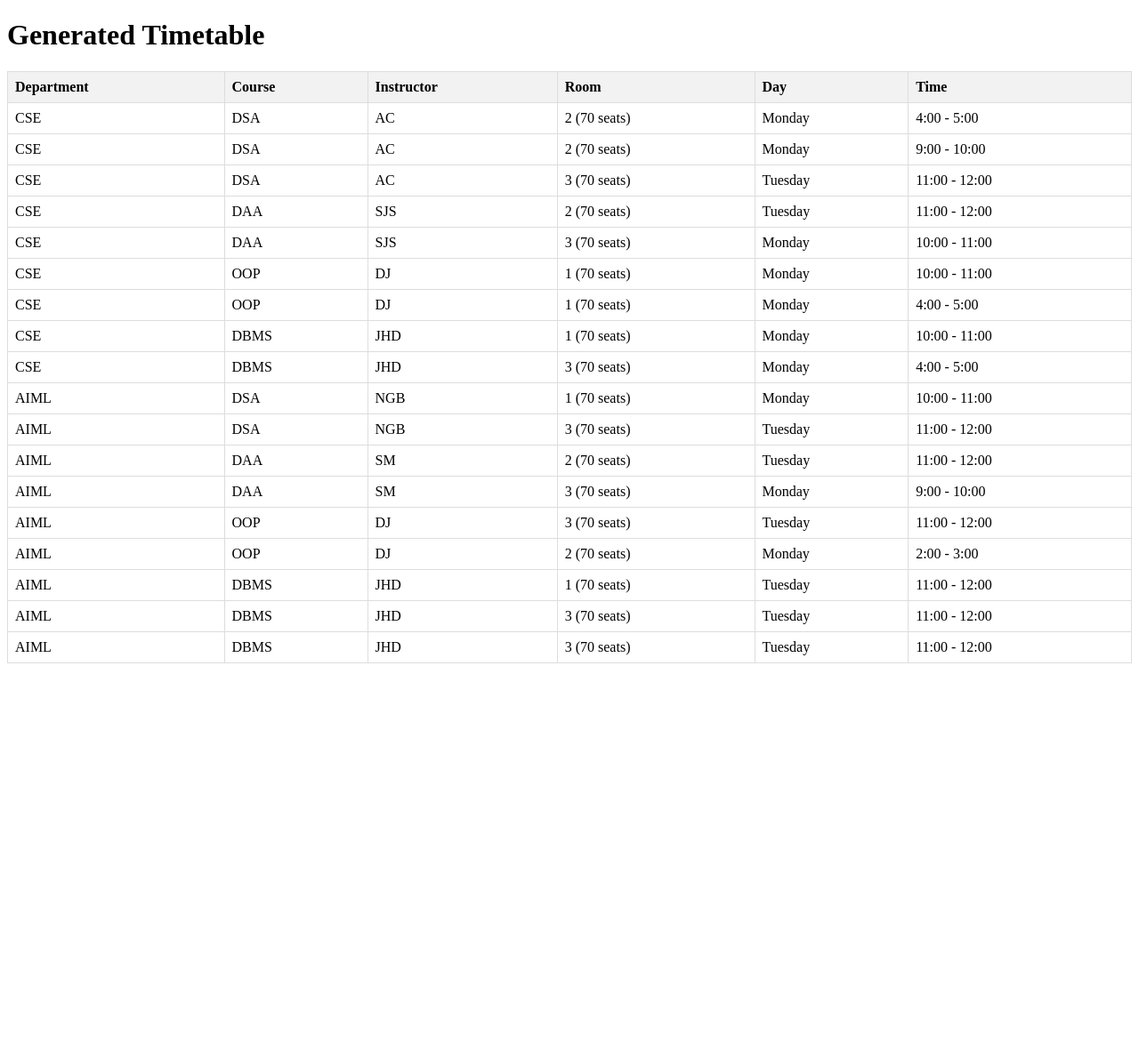
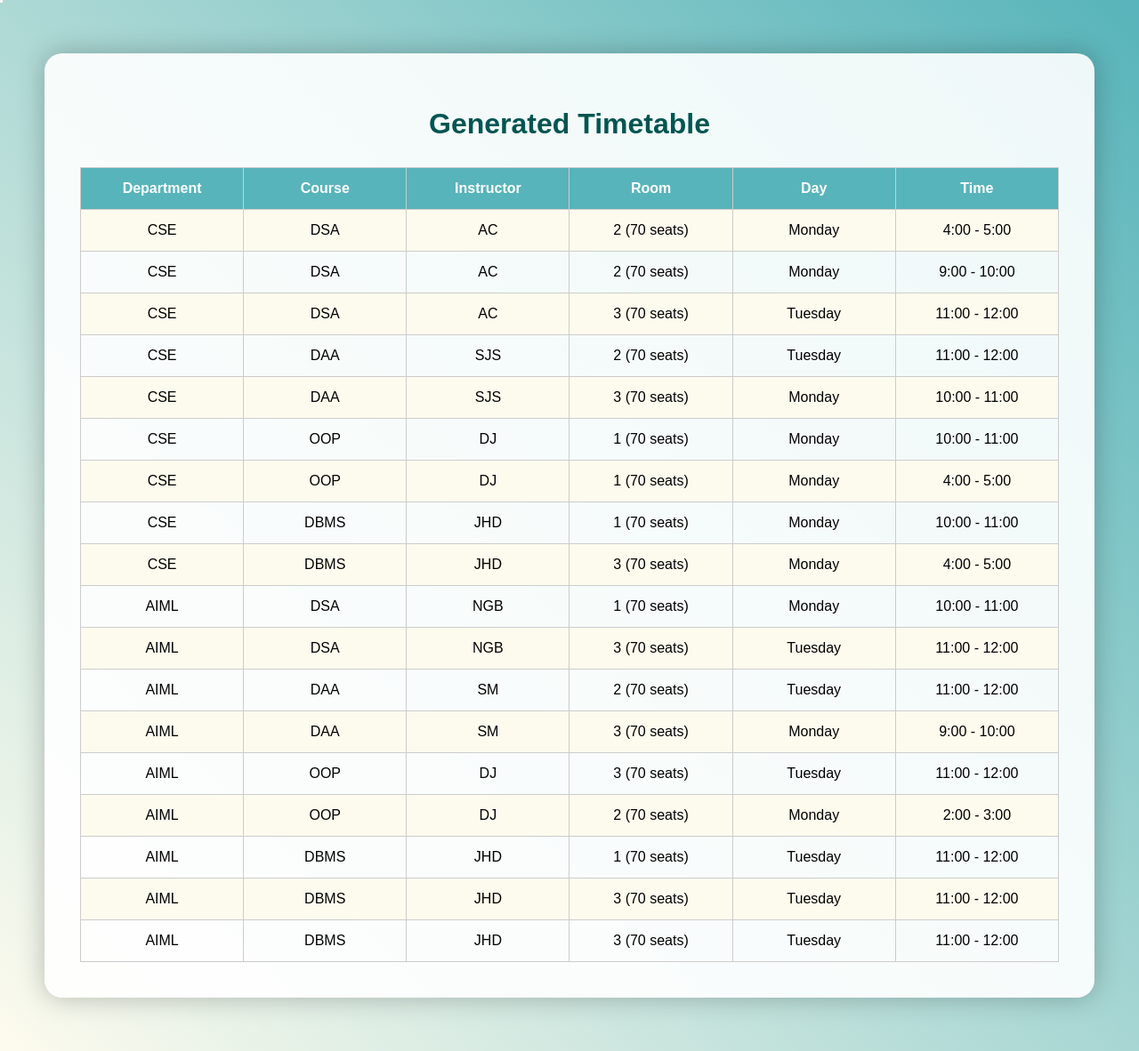
Before and after one commit to aditya95-pixel/Sbh-2025, a Flask app: page /timetable in a window 1280 px wide. Shown: the whole page at 89% size. Run offline with Flask 3, Linux system fonts and the light colour scheme; data comes from the database, SQL or seed files in the repository.

Commit message:
Update timetable.html

```diff
--- a/templates/timetable.html
+++ b/templates/timetable.html
@@ -1,16 +1,79 @@
 <!DOCTYPE html>
-<html>
+<html lang="en">
 <head>
+    <meta charset="UTF-8">
+    <meta name="viewport" content="width=device-width, initial-scale=1.0">
     <title>Timetable</title>
     <style>
-        table { border-collapse: collapse; width: 100%; }
-        th, td { border: 1px solid #ddd; padding: 8px; text-align: left; }
-        th { background-color: #f2f2f2; }
+        body, html {
+            margin: 0;
+            padding: 0;
+            height: 100%;
+            overflow: hidden;
+            background: linear-gradient(45deg, #FDFBEE, #57B4BA);
+            font-family: Arial, sans-serif;
+        }
+
+        canvas {
+            position: fixed;
+            top: 0;
+            left: 0;
+            z-index: 0;
+        }
+
+        .content {
+            position: relative;
+            z-index: 1;
+            padding: 40px;
+            background-color: rgba(255, 255, 255, 0.9);
+            max-width: 1100px;
+            margin: 60px auto;
+            border-radius: 20px;
+            box-shadow: 0 0 30px rgba(0, 0, 0, 0.25);
+        }
+
+        h1 {
+            text-align: center;
+            color: #015551;
+            margin-bottom: 30px;
+        }
+
+        table {
+            border-collapse: collapse;
+            width: 100%;
+            table-layout: fixed;
+        }
+
+        th, td {
+            border: 1px solid #ccc;
+            padding: 14px 12px;
+            text-align: center;
+            word-wrap: break-word;
+        }
+
+        th {
+            background-color: #57B4BA;
+            color: white;
+            font-weight: bold;
+        }
+
+        tr:nth-child(even) {
+            background-color: #FDFBEE;
+        }
+
+        tr:hover {
+            background-color: #FE4F2D;
+            color: white;
+            transition: 0.3s ease;
+        }
     </style>
 </head>
 <body>
+
+<canvas id="particleCanvas"></canvas>
+
+<div class="content">
     <h1>Generated Timetable</h1>
-
     <table>
         <tr>
             <th>Department</th>
@@ -35,5 +98,92 @@
         </tr>
         {% endfor %}
     </table>
+</div>
+
+<script>
+    const canvas = document.getElementById('particleCanvas');
+    const ctx = canvas.getContext('2d');
+    let width = canvas.width = window.innerWidth;
+    let height = canvas.height = window.innerHeight;
+
+    window.addEventListener('resize', () => {
+        width = canvas.width = window.innerWidth;
+        height = canvas.height = window.innerHeight;
+    });
+
+    const particles = [];
+    const particleCount = 100;
+    let mouse = {
+        x: null,
+        y: null,
+        inside: false
+    };
+
+    class Particle {
+        constructor() {
+            this.baseX = Math.random() * width;
+            this.baseY = Math.random() * height;
+            this.x = this.baseX;
+            this.y = this.baseY;
+            this.size = 3;
+            this.speed = 0.05 + Math.random() * 0.05;
+            this.vx = (Math.random() - 0.5) * 2;
+            this.vy = (Math.random() - 0.5) * 2;
+        }
+
+        update() {
+            if (mouse.inside) {
+                const dx = mouse.x - this.x;
+                const dy = mouse.y - this.y;
+                this.x += dx * this.speed;
+                this.y += dy * this.speed;
+            } else {
+                this.x += this.vx;
+                this.y += this.vy;
+
+                // Bounce off canvas borders
+                if (this.x < 0 || this.x > width) this.vx *= -1;
+                if (this.y < 0 || this.y > height) this.vy *= -1;
+            }
+        }
+
+        draw() {
+            ctx.beginPath();
+            ctx.arc(this.x, this.y, this.size, 0, Math.PI * 2);
+            ctx.fillStyle = '#ffffffaa';
+            ctx.fill();
+        }
+    }
+
+    for (let i = 0; i < particleCount; i++) {
+        particles.push(new Particle());
+    }
+
+    function animate() {
+        ctx.clearRect(0, 0, width, height);
+        particles.forEach(p => {
+            p.update();
+            p.draw();
+        });
+        requestAnimationFrame(animate);
+    }
+
+    animate();
+
+    canvas.addEventListener('mouseenter', () => {
+        mouse.inside = true;
+    });
+
+    canvas.addEventListener('mousemove', (e) => {
+        const rect = canvas.getBoundingClientRect();
+        mouse.x = e.clientX - rect.left;
+        mouse.y = e.clientY - rect.top;
+    });
+
+    canvas.addEventListener('mouseleave', () => {
+        mouse.inside = false;
+    });
+</script>
+
 </body>
 </html>
```
